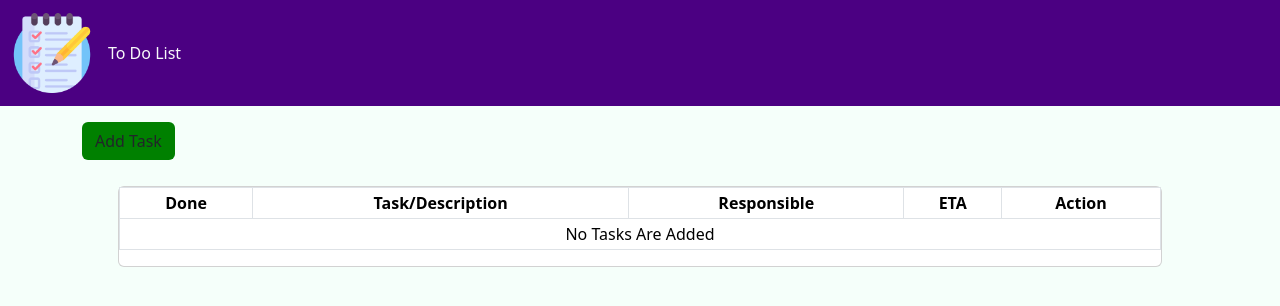
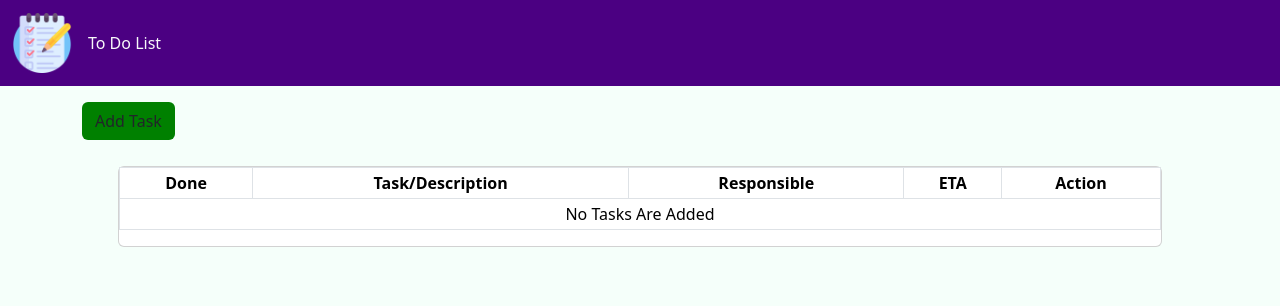
Before and after one commit to Kiranpal489/todolist, a plain HTML site: page index.html in a window 1280 px wide. Drawn offline with nearby package versions, Linux system fonts and the light colour scheme.

Commit message:
Update index.html

```diff
--- a/index.html
+++ b/index.html
@@ -81,7 +81,7 @@
     <nav class="navbar navbar-expand-lg color">
         <div class="container-fluid color">
             <a href="#" class="navbar-brand">
-                <img src="assets/list.png" style="width: 80px;"></a>
+                <img src="assets/list.png" style="width: 60px;" class="img-fluid"></a>
             <button type="button" class="navbar-toggler" data-bs-toggle="collapse" data-bs-target="#navbar1">
             <i class="bi bi-list"></i></button>
             <div class="collapse navbar-collapse" id="navbar1">
```
